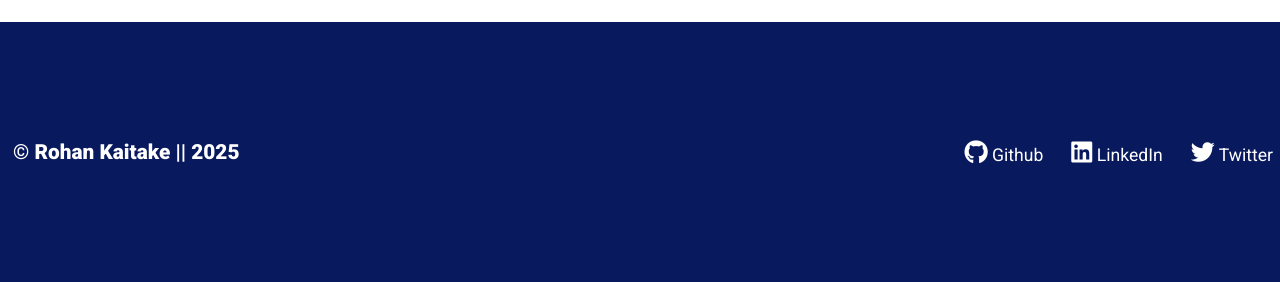
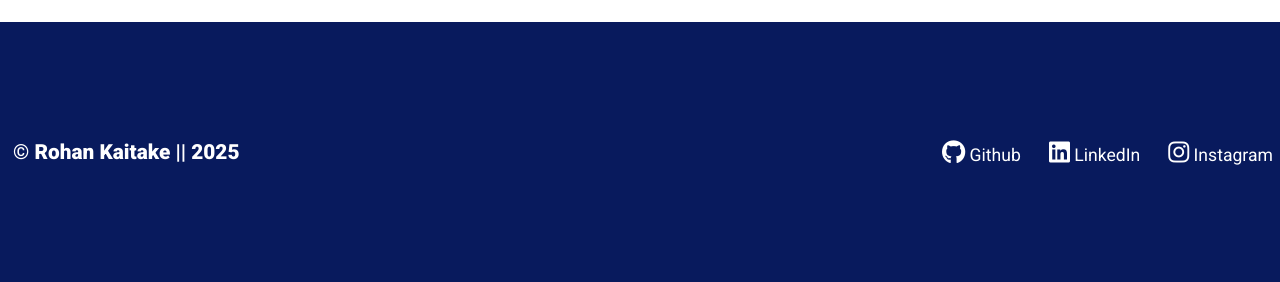
Before and after one commit to rohu1208/Mock-Mate-AI, a Python web app: template Frontend/templates/index.html in a window 1280 px wide. Shown: the part 2318-2600 px from the top of the page. Run offline with Jinja, Linux system fonts and the light colour scheme; the template is opened without the code that fills it, so the values that code supplies are empty; some libraries are stand-ins or nearby versions.

Commit message:
Update index.html

```diff
--- a/Frontend/templates/index.html
+++ b/Frontend/templates/index.html
@@ -38,17 +38,22 @@
     <div class="footer">
         <div class="copyright">&copy; Rohan Kaitake || 2025</div>
         <div class="social_logo">
-            <div class="social1 social"><a target="_blank" href="https://github.com/AnurupaK"
+            <div class="social1 social"><a target="_blank" href="https://github.com/rohu1208"
                     aria-label="GitHub profile">
                     <i class="fab fa-github"></i> Github
                 </a></div>
-            <div class="social2 social"><a target="_blank"
-                    href="https://www.linkedin.com/in/anurupa-karmakar-a1b82a174/" aria-label="LinkedIn profile">
-                    <i class="fab fa-linkedin"></i> LinkedIn
-                </a></div>
-            <div class="social3 social"><a target="_blank" href="https://x.com/Anurupa_K" aria-label="Twitter profile">
-                    <i class="fab fa-twitter"></i> Twitter
-                </a></div>
+            <div class="social2 social">
+    <a target="_blank" href="https://www.linkedin.com/in/rohan-kaitake/" aria-label="LinkedIn profile">
+        <i class="fab fa-linkedin"></i> LinkedIn
+    </a>
+</div>
+
+            <div class="social3 social">
+    <a target="_blank" href="https://instagram.com/i_a.m_rohan" aria-label="Instagram profile">
+        <i class="fab fa-instagram"></i> Instagram
+    </a>
+</div>
+
         </div>
     </div>
 
```
